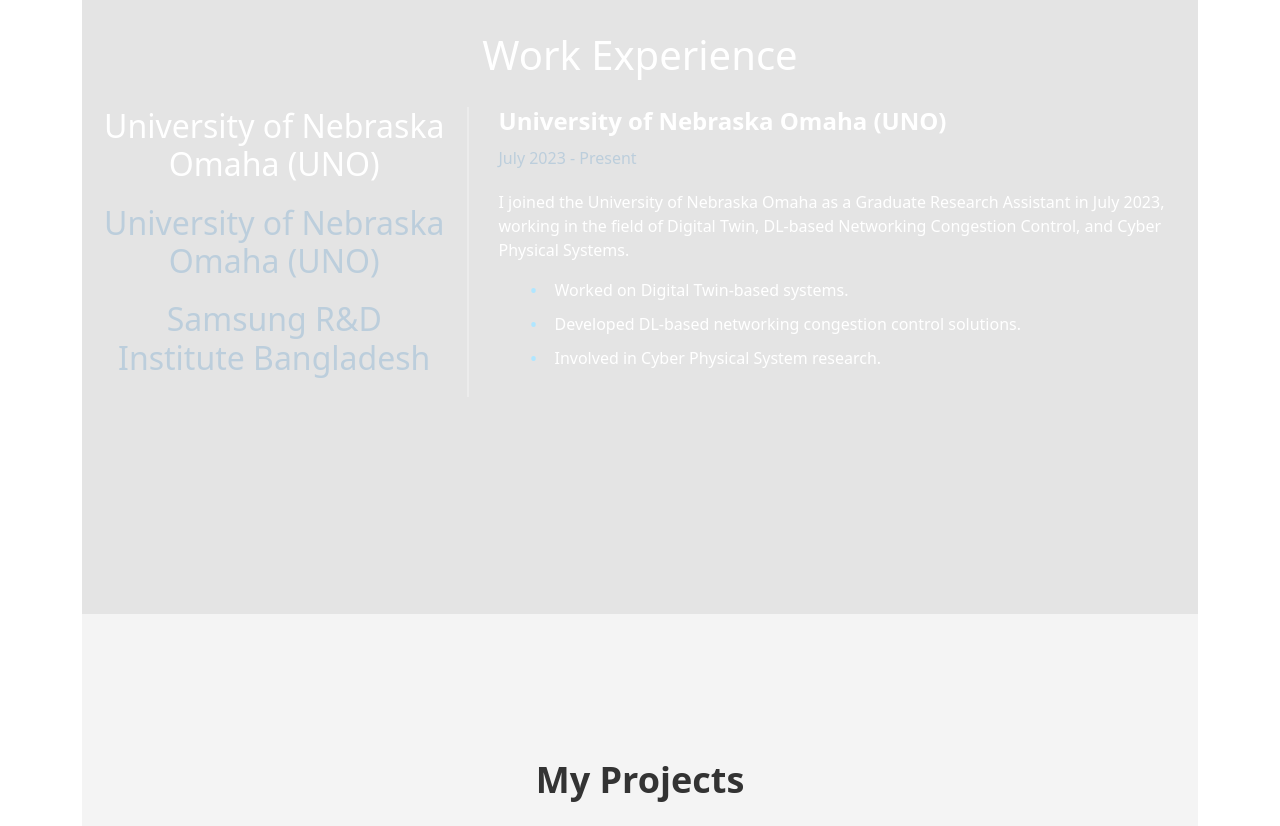
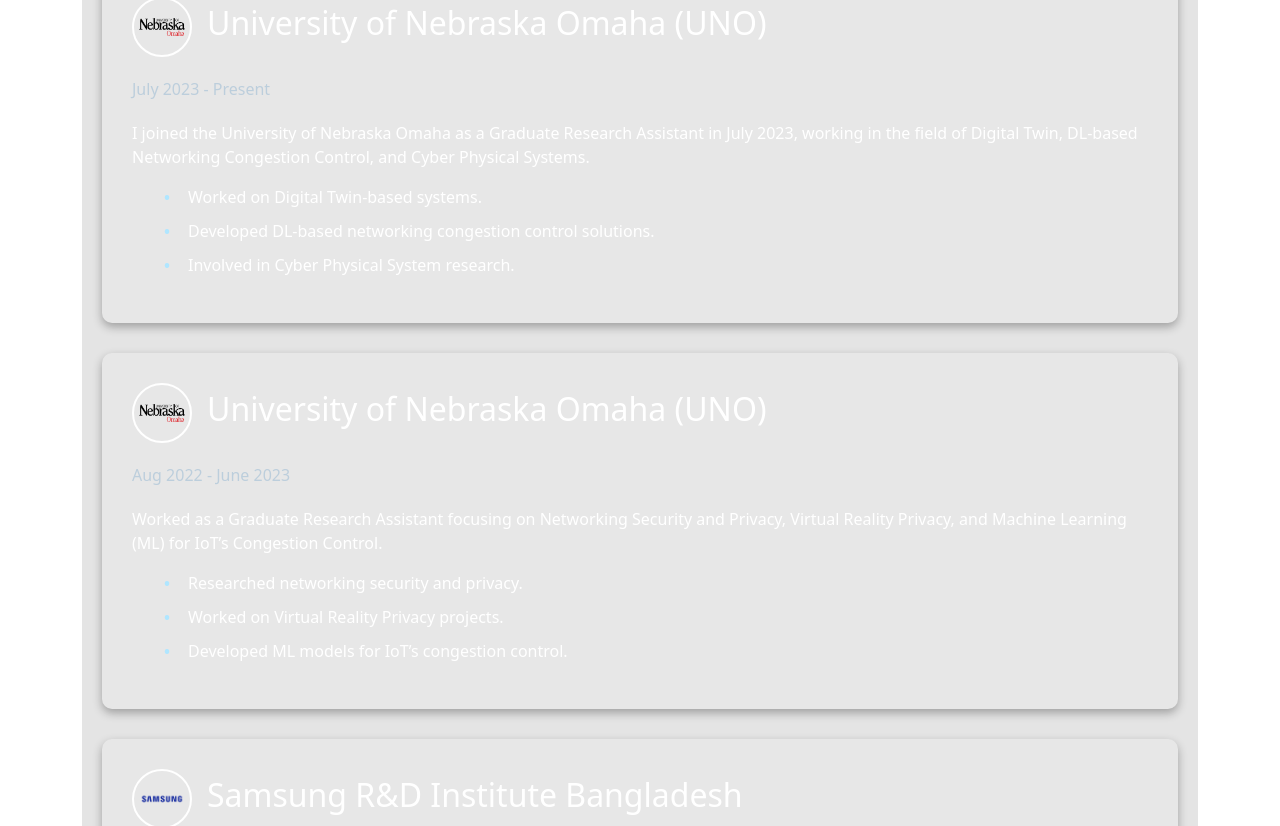
Before and after one commit to ruman23/portfolio, a React (Create React App) app: page / in a window 1280 px wide. Shown: the part 1766-2592 px from the top of the page. Built offline with nearby package versions, Linux system fonts and the light colour scheme.

Commit message:
rearragne the experiences page

```diff
--- a/src/components/Experience.css
+++ b/src/components/Experience.css
@@ -1,57 +1,61 @@
+/* General Section Styling */
 .experience-section {
   padding: 50px 20px;
   color: white;
   display: flex;
   flex-direction: column;
-  align-items: center;  /* Centers content horizontally */
-  text-align: center;      /* Centers text inside the section */
+  align-items: center;
+  text-align: center;
 }
 
-h1 {
-  text-align: center;
+.title-container h1 {
   font-size: 36px;
   font-weight: bold;
   color: #ffffff;
-  margin-bottom: 40px;
+  margin-bottom: 60px;
 }
 
+/* Experience Content Layout */
 .experience-content {
   display: flex;
-  flex-direction: column; /* Stack vertically on smaller screens */
+  flex-direction: column;
   gap: 30px;
   max-width: 1200px;
   width: 100%;
-  margin-top: 20px;
 }
 
-.experience-companies {
-  width: 100%;
-  border-right: none; /* Remove border on smaller screens */
-  padding-right: 0;
-}
-
-.experience-company {
-  margin-bottom: 20px;
-  cursor: pointer;
-  color: #bccedc;
-  font-size: 18px;
-}
-
-.experience-company.active {
-  font-weight: bold;
+/* Experience Details Card */
+.experience-details {
+  background-color: rgba(255, 255, 255, 0.1);
+  padding: 30px;
+  border-radius: 10px;
+  box-shadow: 0 4px 10px rgba(0, 0, 0, 0.3);
+  text-align: left;
   color: #ffffff;
 }
 
-.experience-details {
-  width: 100%;
-  text-align: left;
+/* Logo and Company Name Alignment */
+.company-header {
+  display: flex;
+  align-items: center;
+  gap: 15px;
+  margin-bottom: 20px;
 }
 
-.experience-details h2 {
+.company-logo {
+  width: 60px;
+  height: 60px;
+  object-fit: contain;
+  border: 2px solid #ffffff;
+  padding: 5px;
+  border-radius: 50%;
+}
+
+.company-info h2 {
   font-size: 24px;
   font-weight: bold;
   color: #ffffff;
-  margin-bottom: 10px;
+  margin: 0;
 }
 
 .duration {
@@ -60,6 +64,7 @@ h1 {
   margin-bottom: 20px;
 }
 
+/* Task List Styling */
 ul {
   list-style-type: none;
   padding: 0;
@@ -80,18 +85,18 @@ li::before {
   margin-right: 0.5em;
 }
 
-@media (min-width: 768px) {
-  .experience-content {
-    flex-direction: row;
+/* Responsive Adjustments for Mobile Screens */
+@media (max-width: 768px) {
+  .company-logo {
+    width: 40px; /* Smaller logo for mobile */
+    height: 40px;
   }
 
-  .experience-companies {
-    width: 35%;
-    border-right: 2px solid rgba(255, 255, 255, 0.3);
-    padding-right: 20px;
+  .company-info h2 {
+    font-size: 20px; /* Smaller font size for mobile */
   }
 
-  .experience-details {
-    width: 65%;
+  .title-container h1 {
+    font-size: 28px; /* Adjust title font size on mobile */
   }
 }
--- a/src/components/Experience.js
+++ b/src/components/Experience.js
@@ -1,12 +1,11 @@
-import React, { useState, useEffect } from 'react';
+import React from 'react';
 import './Experience.css';
 
 const Experience = () => {
-  const [selectedCompany, setSelectedCompany] = useState(0);
-
   const experiences = [
     {
       company: "University of Nebraska Omaha (UNO)",
+      logo: require('../assets/uno_logo.png'),
       duration: "July 2023 - Present",
       description: `I joined the University of Nebraska Omaha as a Graduate Research Assistant in July 2023,
       working in the field of Digital Twin, DL-based Networking Congestion Control, and Cyber Physical Systems.`,
@@ -18,6 +17,7 @@ const Experience = () => {
     },
     {
       company: "University of Nebraska Omaha (UNO)",
+      logo: require('../assets/uno_logo.png'),
       duration: "Aug 2022 - June 2023",
       description: `Worked as a Graduate Research Assistant focusing on Networking Security and Privacy,
       Virtual Reality Privacy, and Machine Learning (ML) for IoT’s Congestion Control.`,
@@ -29,6 +29,7 @@ const Experience = () => {
     },
     {
       company: "Samsung R&D Institute Bangladesh",
+      logo: require('../assets/samsung_logo.png'),
       duration: "Dec 2018 – Jul. 2022",
       description: `Worked as a Software Engineer, specializing in cloud data processing, IoT device communication,
       and optimizing onboarding systems for IoT devices.`,
@@ -40,51 +41,28 @@ const Experience = () => {
     }
   ];
 
-  const handleScroll = (event) => {
-    if (event.deltaY > 0) {
-      // Scroll down
-      setSelectedCompany((prev) => (prev < experiences.length - 1 ? prev + 1 : prev));
-    } else {
-      // Scroll up
-      setSelectedCompany((prev) => (prev > 0 ? prev - 1 : prev));
-    }
-  };
-
-  useEffect(() => {
-    window.addEventListener("wheel", handleScroll);
-    return () => {
-      window.removeEventListener("wheel", handleScroll);
-    };
-  }, []);
-
   return (
     <section id="experience" className="experience-section">
       <div className="title-container">
-        <h1>Work Experience</h1> {/* Title at the top */}
+        <h1>Work Experience</h1>
       </div>
 
       <div className="experience-content">
-        <div className="experience-companies">
-          {experiences.map((exp, index) => (
-            <div
-              key={index}
-              className={`experience-company ${selectedCompany === index ? 'active' : ''}`}
-              onClick={() => setSelectedCompany(index)}
-            >
+        {experiences.map((exp, index) => (
+          <div key={index} className="experience-details">
+            <div className="company-header">
+              <img src={exp.logo} alt={`${exp.company} logo`} className="company-logo" />
               <h2>{exp.company}</h2>
             </div>
-          ))}
-        </div>
-        <div className="experience-details">
-          <h2>{experiences[selectedCompany].company}</h2>
-          <p className="duration">{experiences[selectedCompany].duration}</p>
-          <p>{experiences[selectedCompany].description}</p>
-          <ul>
-            {experiences[selectedCompany].tasks.map((task, index) => (
-              <li key={index}>{task}</li>
-            ))}
-          </ul>
-        </div>
+            <p className="duration">{exp.duration}</p>
+            <p>{exp.description}</p>
+            <ul>
+              {exp.tasks.map((task, idx) => (
+                <li key={idx}>{task}</li>
+              ))}
+            </ul>
+          </div>
+        ))}
       </div>
     </section>
   );
```
Also changed, not shown: src/assets/samsung_logo.png (added), src/assets/uno_logo.png (added).
